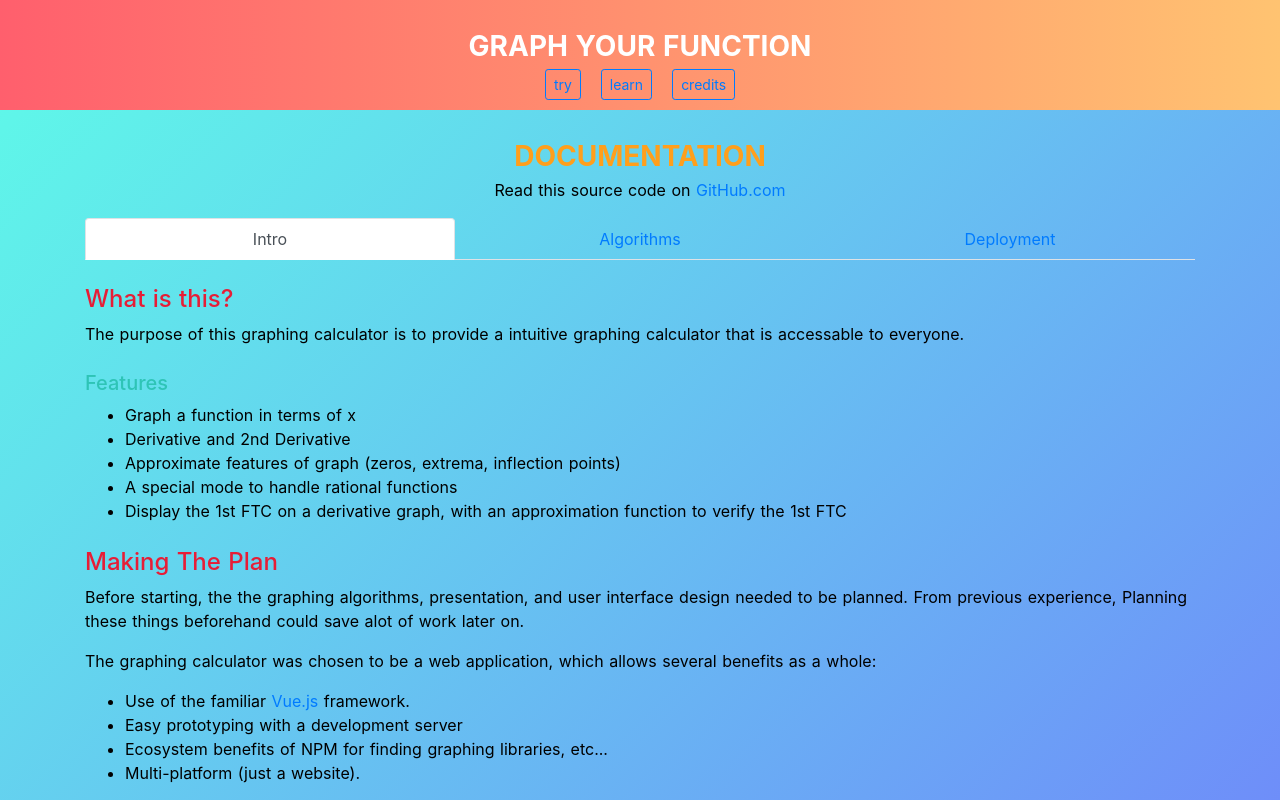
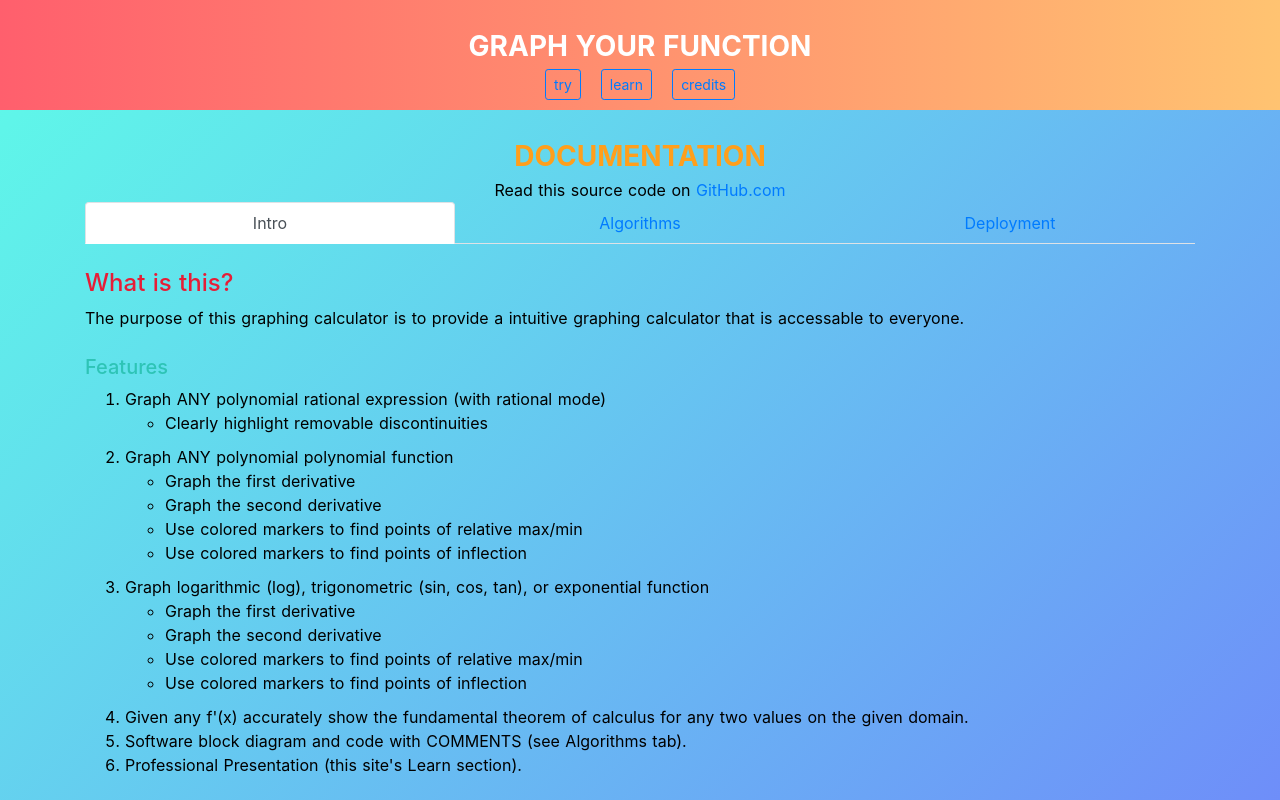
Before and after one commit to CanyonTurtle/graphing-calc-2, a Nuxt app: page /docs in a window 1280 px wide. Shown: the top 800 px of the page. Built offline with nearby package versions, Linux system fonts and the light colour scheme; what vue-d3, vue-directive-tooltip would draw is missing.

Commit message:
added rubric details to docs

```diff
--- a/pages/docs.vue
+++ b/pages/docs.vue
@@ -6,19 +6,47 @@
       <b-tabs class="tabzz" justified>
         <b-tab title="Intro" active>
           <h4 class="contentheader">What is this?</h4>
-          <p>
+          <p class="nopaddingbottom">
             The purpose of this graphing calculator is to provide a
             intuitive graphing calculator that is accessable
             to everyone.
           </p>
           <h5 class="contentheader">Features</h5>
-          <ul>
-            <li>Graph a function in terms of x</li>
-            <li>Derivative and 2nd Derivative</li>
-            <li>Approximate features of graph (zeros, extrema, inflection points)</li>
-            <li>A special mode to handle rational functions</li>
-            <li>Display the 1st FTC on a derivative graph, with an approximation function to verify the 1st FTC</li>
-          </ul>
+          <ol>
+            <li>
+              <p class="nopaddingbottom">Graph ANY polynomial rational expression (with rational mode)</p>
+              <ul>
+                <li>Clearly highlight removable discontinuities</li>
+              </ul>
+            </li>
+            <li>
+              <p class="nopaddingbottom">Graph ANY polynomial polynomial function</p>
+              <ul>
+                <li>Graph the first derivative</li>
+                <li>Graph the second derivative</li>
+                <li>Use colored markers to find points of relative max/min</li>
+                <li>Use colored markers to find points of inflection</li>
+              </ul>
+            </li>
+            <li>
+              <p class="nopaddingbottom">Graph logarithmic (log), trigonometric (sin, cos, tan), or exponential function</p>
+              <ul>
+                <li>Graph the first derivative</li>
+                <li>Graph the second derivative</li>
+                <li>Use colored markers to find points of relative max/min</li>
+                <li>Use colored markers to find points of inflection</li>
+              </ul>
+            </li>
+            <li>
+              <p>Given any f'(x) accurately show the fundamental theorem of calculus for any two values on the given domain.</p>
+            </li>
+            <li>
+              <p>Software block diagram and code with COMMENTS (see Algorithms tab).</p>
+            </li>
+            <li>
+              <p>Professional Presentation (this site's Learn section).</p>
+            </li>
+          </ol>
           <h4 class="contentheader">Making The Plan</h4>
           <p>
             Before starting, the
@@ -132,4 +160,12 @@ h4 {
 h5 {
   color: #2ec4b6;
 }
+p {
+  padding-bottom: 0px;
+  margin-bottom: 0px;
+}
+
+ul{
+  padding-bottom: 10px;
+}
 </style>
```
